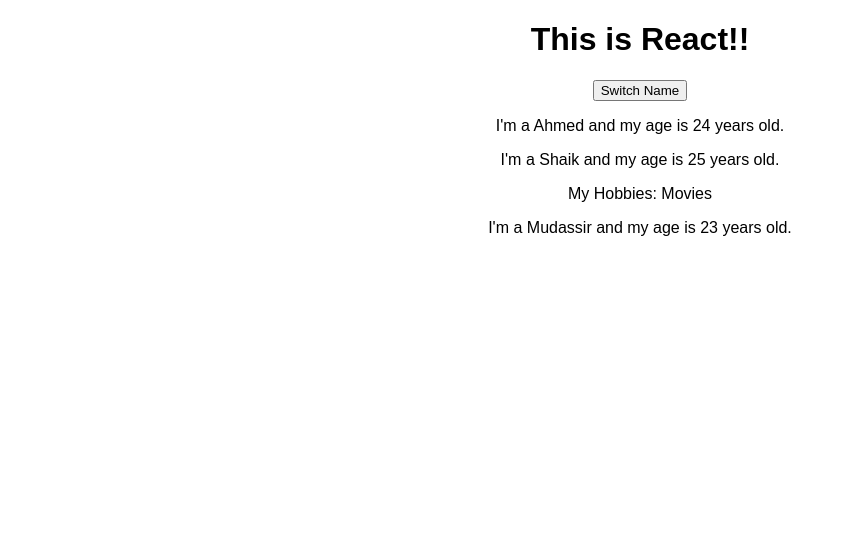
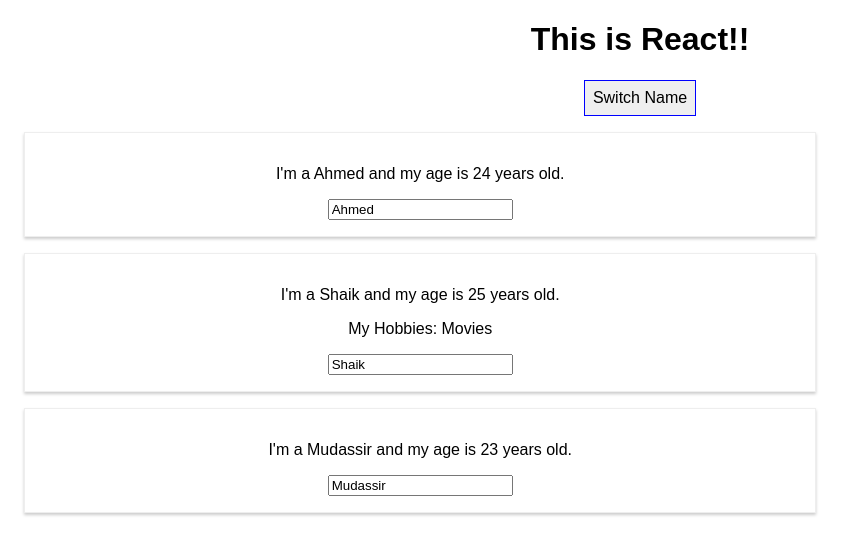
Before and after one commit to MudassirAhmedShaik/myreact, a React (Create React App) app: page / in a window 1280 px wide. Shown: the top 554 px of the page, without its empty margins (0-857 px from the left). Built offline with nearby package versions, Linux system fonts and the light colour scheme.

Commit message:
6 Mar 2020 -2

```diff
--- a/src/App.js
+++ b/src/App.js
@@ -17,25 +17,48 @@ class App extends Component {
       { name: "Ahmed", age: "24" },
       { name: "Shaik", age: "25" },
       { name: "Mudassir", age: "23" }
-    ]
+    ],
+    otherdata: "Other data"
   };
 
-  switchNameHandler = () => {
+  switchNameHandler = newName => {
     //console.log("clicked!")
     this.setState({
       persons: [
         { name: "Ahmed", age: "24" },
         { name: "Shaik", age: "25" },
-        { name: "Mudassir Ahmed", age: "23" }
+        { name: newName, age: "23" }
+      ]
+    });
+  };
+
+  nameChangedHandler = event => {
+    this.setState({
+      persons: [
+        { name: "Ahmed", age: "24" },
+        { name: event.target.value, age: "25" },
+        { name: "Mudassir", age: "23" }
       ]
     });
   };
 
   render() {
+    const style = {
+      backgroundColour: "white",
+      border: "1px solid blue",
+      font: "inherit",
+      padding: "8px",
+      cursor: "pointer"
+    };
     return (
       <div className="App">
         <h1>This is React!!</h1>
-        <button onClick={this.switchNameHandler}>Switch Name</button>
+        <button
+          style={style}
+          onClick={() => this.switchNameHandler("Mudassir Ahmed")}
+        >
+          Switch Name
+        </button>
         <Person
           name={this.state.persons[0].name}
           age={this.state.persons[0].age}
@@ -43,6 +66,8 @@ class App extends Component {
         <Person
           name={this.state.persons[1].name}
           age={this.state.persons[1].age}
+          click={this.switchNameHandler.bind(this, "Mudassir!")}
+          changed={this.nameChangedHandler}
         >
           My Hobbies: Movies
         </Person>
--- /dev/null
+++ b/src/Person/Person.css
@@ -0,0 +1,8 @@
+.Person {
+  width: 60%;
+  border: 1px solid #eee;
+  margin: 16px;
+  box-shadow: 0 2px 3px #ccc;
+  padding: 16px;
+  text-align: center;
+}
--- a/src/Person/Person.js
+++ b/src/Person/Person.js
@@ -1,12 +1,14 @@
 import React from "react";
+import "./Person.css";
 
 const person = props => {
   return (
-    <div>
-      <p>
+    <div className="Person">
+      <p onClick={props.click}>
         I'm a {props.name} and my age is {props.age} years old.
       </p>
       <p>{props.children}</p>
+      <input type="text" onChange={props.changed} value={props.name} />
     </div>
   );
 };
```
Also changed, not shown: src/AppFun.js (added, +58 -0 lines).
